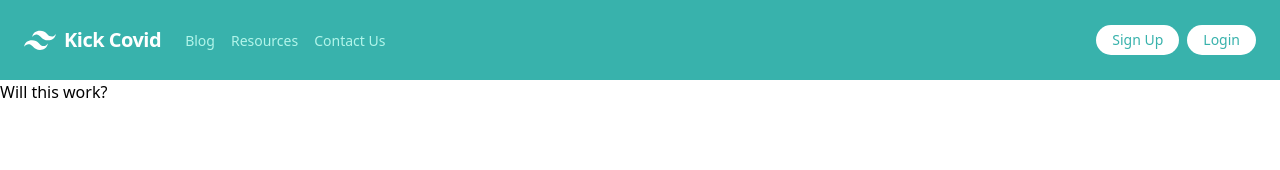
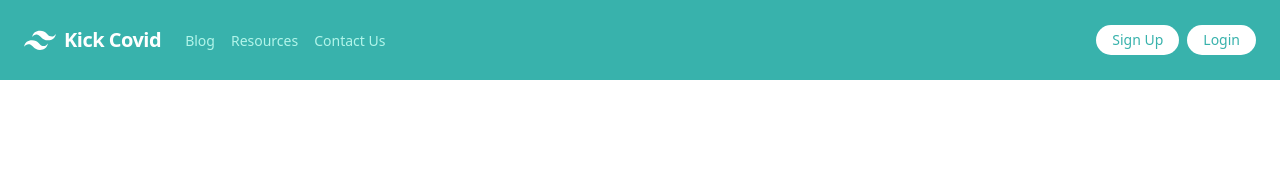
Before and after one commit to lizlevine/kick-covid-19, a React (Create React App) app in the folder frontend/kick-covid-19/: page / in a window 1280 px wide. Shown: the top 170 px of the page. Built offline with nearby package versions, Linux system fonts and the light colour scheme.

Commit message:
chore: remove h1. need to push to fix prettify

```diff
--- a/frontend/kick-covid-19/src/App.js
+++ b/frontend/kick-covid-19/src/App.js
@@ -6,7 +6,6 @@ export default function App() {
     <div className="App">
       <NavBar />
 
-      <h1>Will this work?</h1>
     </div>
   );
 }
```
